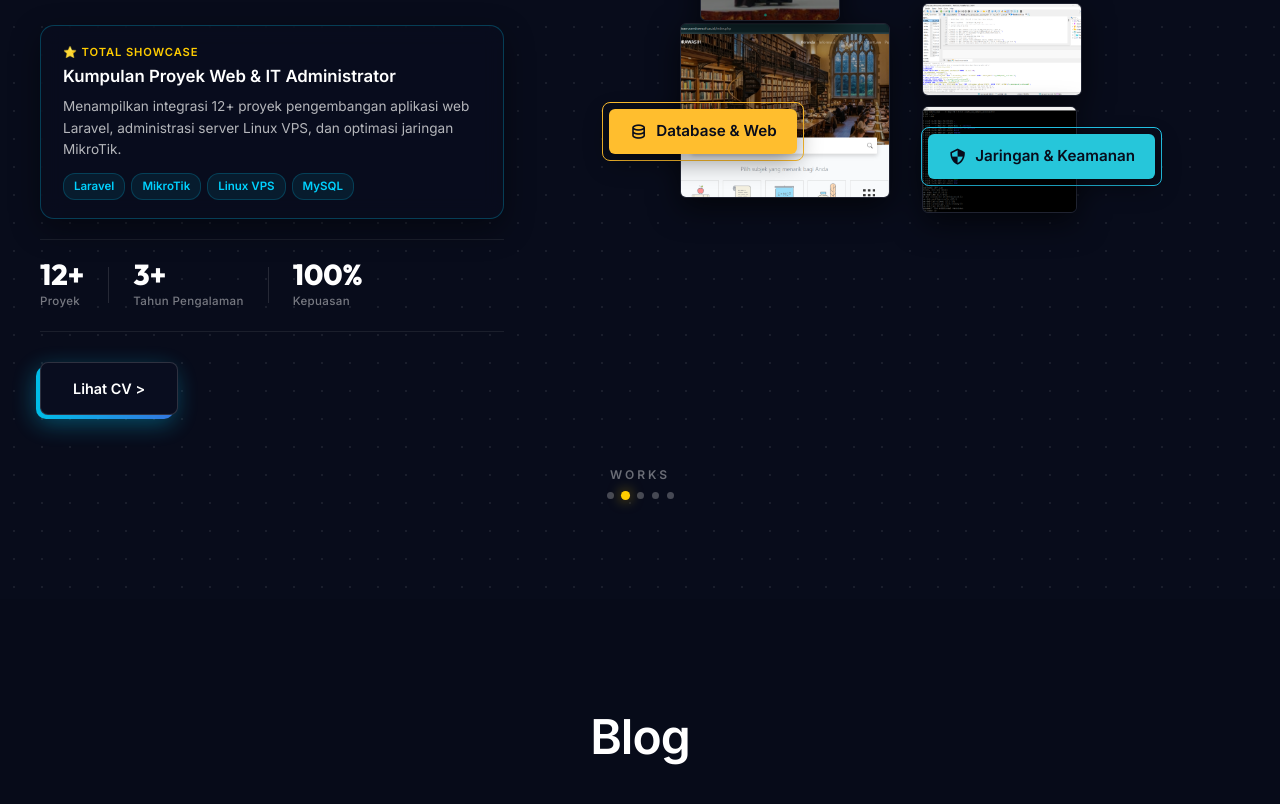
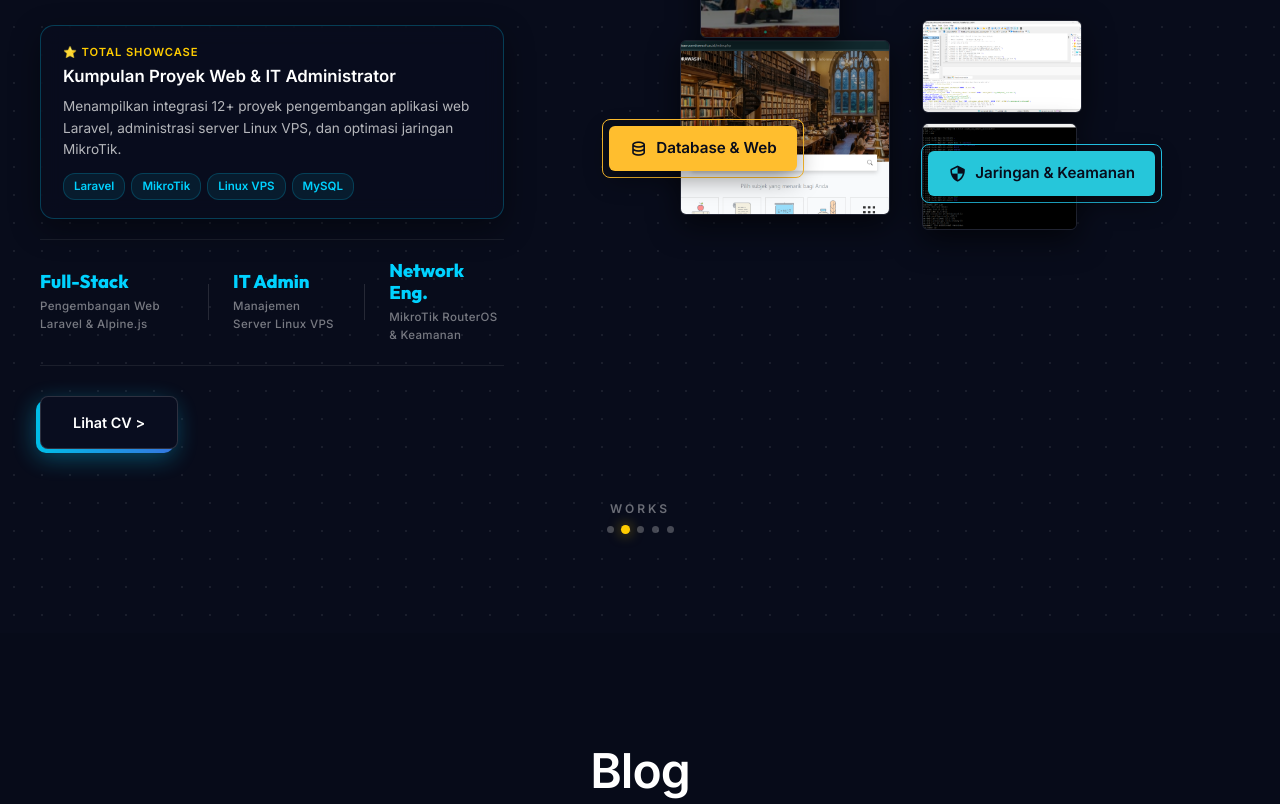
Before and after one commit to Nanang-bot/portfolio, a plain HTML site: page index.html in a window 1280 px wide. Shown: the part 2034-2838 px from the top of the page. Drawn offline with nearby package versions, Linux system fonts and the light colour scheme.

Commit message:
feat: replace generic numerical stats with Option 2 Skill Pillars (Full-Stack, IT Admin, Network Eng.)

```diff
--- a/index.html
+++ b/index.html
@@ -292,21 +292,21 @@
           </div>
         </div>
 
-        <!-- Stats Row -->
+        <!-- Stats Row: 3 Skill Pillars -->
         <div class="works-stats-row">
           <div class="works-stat">
-            <span class="stat-num">12+</span>
-            <span class="stat-label" data-en="Projects" data-id="Proyek">Proyek</span>
+            <span class="stat-num">Full-Stack</span>
+            <span class="stat-label" data-en="Laravel &amp; Alpine.js Web Dev" data-id="Pengembangan Web Laravel &amp; Alpine.js">Pengembangan Web Laravel &amp; Alpine.js</span>
           </div>
           <div class="works-stat-divider"></div>
           <div class="works-stat">
-            <span class="stat-num">3+</span>
-            <span class="stat-label" data-en="Years Exp." data-id="Tahun Pengalaman">Tahun Pengalaman</span>
+            <span class="stat-num">IT Admin</span>
+            <span class="stat-label" data-en="Linux VPS &amp; Server Manager" data-id="Manajemen Server Linux VPS">Manajemen Server Linux VPS</span>
           </div>
           <div class="works-stat-divider"></div>
           <div class="works-stat">
-            <span class="stat-num">100%</span>
-            <span class="stat-label" data-en="Satisfaction" data-id="Kepuasan">Kepuasan</span>
+            <span class="stat-num">Network Eng.</span>
+            <span class="stat-label" data-en="MikroTik RouterOS &amp; Security" data-id="MikroTik RouterOS &amp; Keamanan">MikroTik RouterOS &amp; Keamanan</span>
           </div>
         </div>
 
--- a/style.css
+++ b/style.css
@@ -1843,11 +1843,15 @@ body.light-mode .mini-tag {
 }
 
 .stat-num {
-  font-size: 1.8rem;
+  font-size: 1.15rem;
   font-weight: 800;
-  color: #ffffff;
+  color: #00d2ff;
   font-family: var(--font-heading);
-  line-height: 1;
+  line-height: 1.2;
+}
+
+body.light-mode .stat-num {
+  color: #0284c7;
 }
 
 .stat-label {
```
